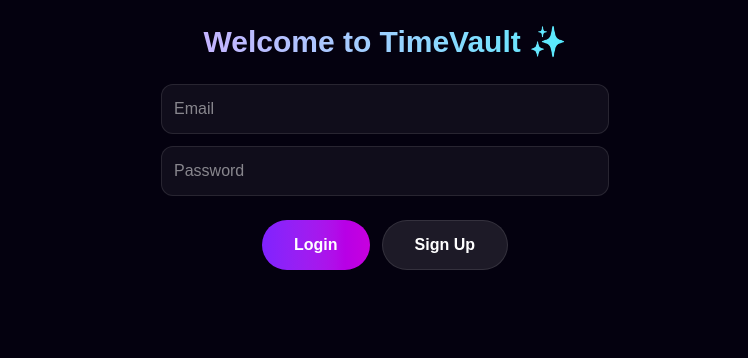
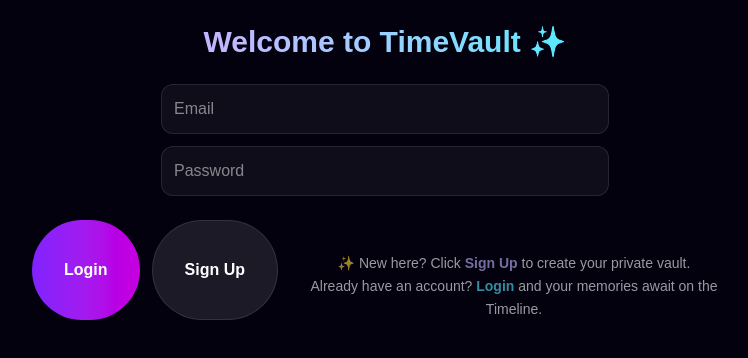
Before and after one commit to ashokaurovindomohanty-hub/timevault, a Next.js app: page /login in a window 1280 px wide. Shown: the top 358 px of the page, without its empty margins (255-1003 px from the left). Built offline with nearby package versions, Linux system fonts and the light colour scheme; no server answers.

Commit message:
login hint

```diff
--- a/app/login/page.tsx
+++ b/app/login/page.tsx
@@ -20,6 +20,10 @@ export default function Login(){
     <div className="flex gap-3 mt-6">
       <button onClick={login} className="bg-gradient-to-r from-violet-600 to-fuchsia-600 px-8 py-3 rounded-full font-bold">Login</button>
       <button onClick={signup} className="bg-white/10 border border-white/10 px-8 py-3 rounded-full font-bold">Sign Up</button>
+<p className="mt-8 text-center text-sm opacity-60 max-w-md leading-relaxed">
+  ✨ New here? Click <span className="text-violet-300 font-bold">Sign Up</span> to create your private vault.<br/>
+  Already have an account? <span className="text-cyan-300 font-bold">Login</span> and your memories await on the Timeline.
+</p>
     </div>
   </main>
  )
```
